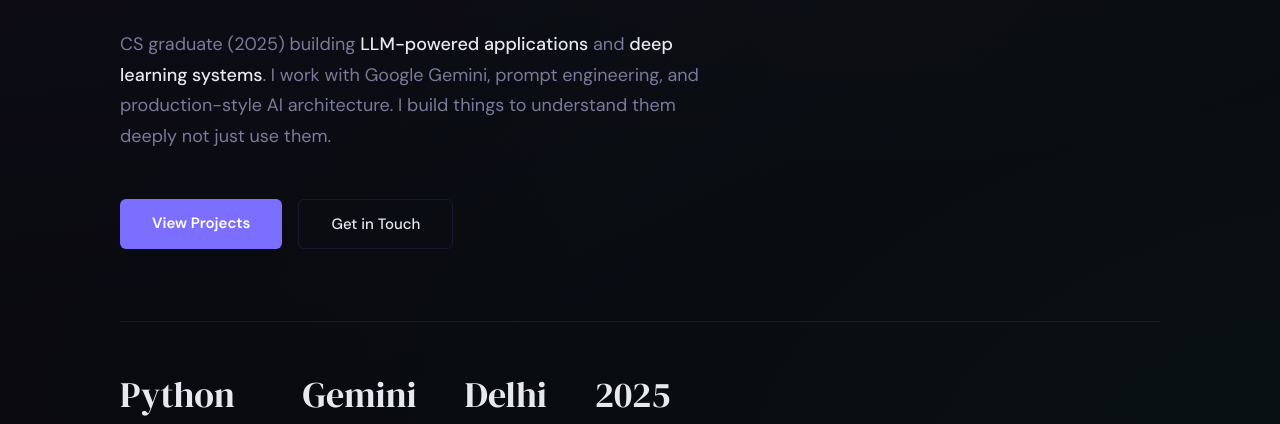
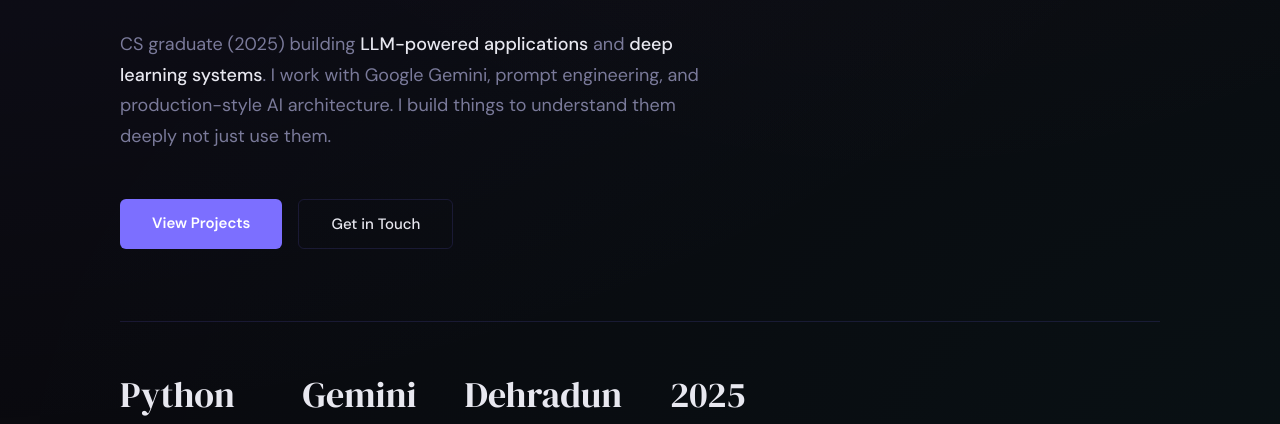
Before and after one commit to MansiRana3/portfolio-2, a plain HTML site: page index.html in a window 1280 px wide. Shown: the part 373-797 px from the top of the page. Drawn offline with nearby package versions, Linux system fonts and the light colour scheme; a web font is replaced by a local one.

Commit message:
Update index.html

```diff
--- a/index.html
+++ b/index.html
@@ -688,7 +688,7 @@
                         <div class="stat-label">LLM Stack</div>
                     </div>
                     <div>
-                        <div class="stat-num">Delhi</div>
+                        <div class="stat-num">Dehradun</div>
                         <div class="stat-label">Based In</div>
                     </div>
                     <div>
```
